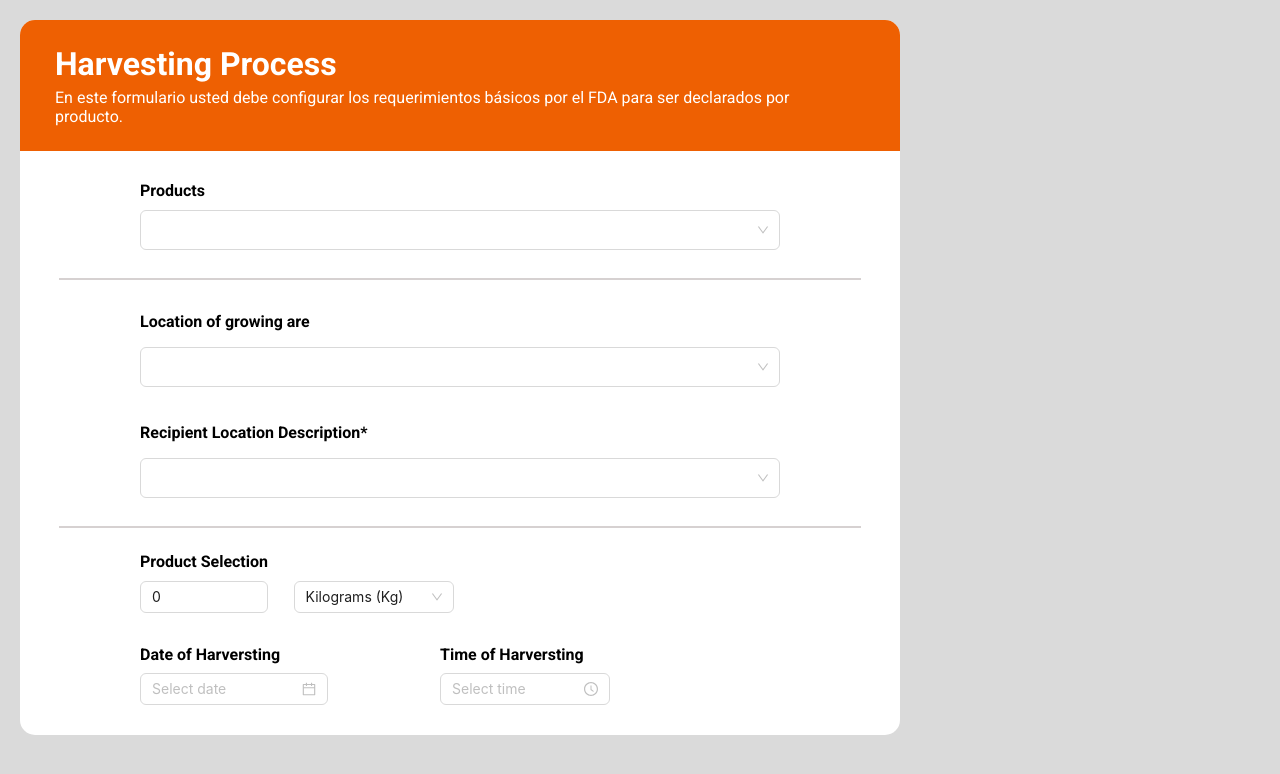
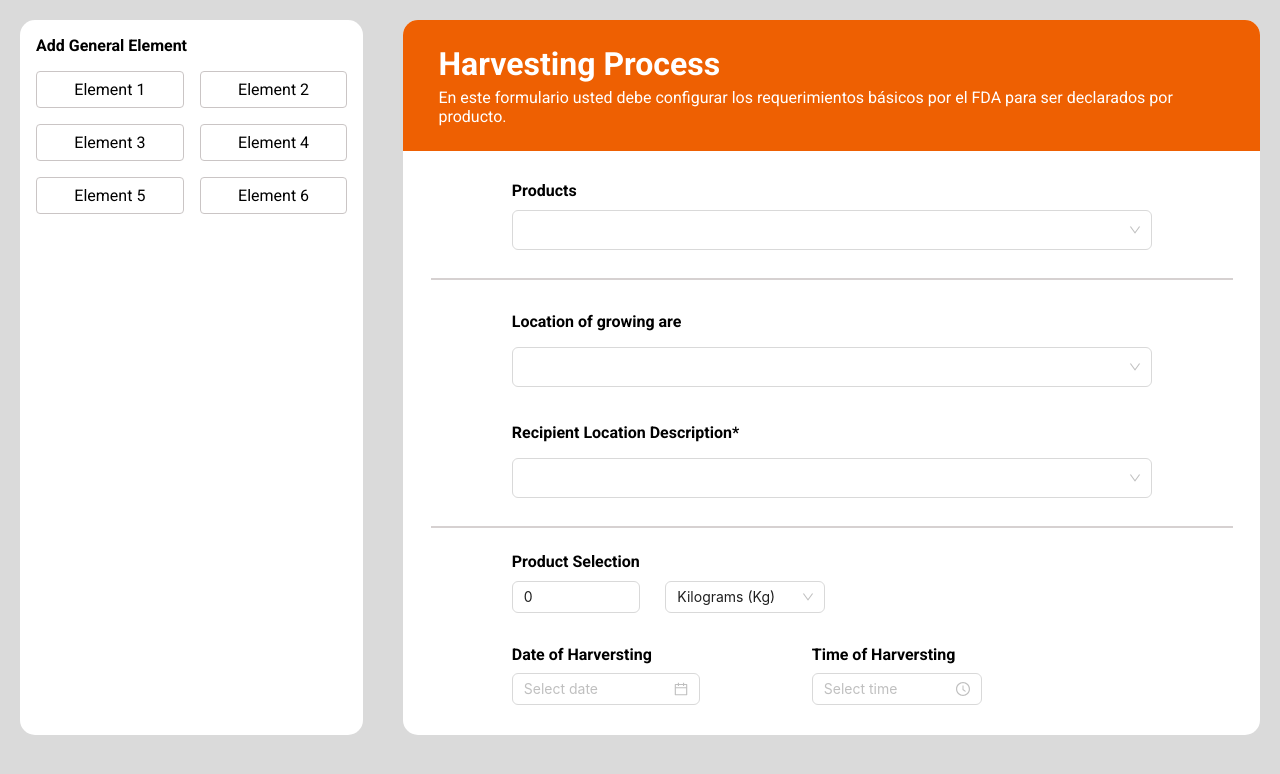
Before and after one commit to Pipeto84/dnd_darwin, a React (Create React App) app: page / in a window 1280 px wide. Shown: the top 774 px of the page. Built offline with nearby package versions, Linux system fonts and the light colour scheme.

Commit message:
sin collapse

```diff
--- a/src/Styles/Drags.module.css
+++ b/src/Styles/Drags.module.css
@@ -1,8 +1,29 @@
 
 
-elements {
+.containerGeneralElements {
   width: 20rem;
   margin: 1.25rem;
+  padding: 1rem;
   background-color: #ffffff;
   border-radius: .9375rem;
 }
+
+.titleGeneralElements {
+  font-weight: bold;
+}
+
+.generalElements {
+  display: grid;
+  grid-template-columns: repeat(2, 1fr);
+  grid-template-rows: repeat(3, 1fr);
+  gap: 1rem;
+  margin-top: 1rem;
+}
+
+.generalElement {
+  text-align: center;
+  padding: .5rem;
+  border: 1px solid rgb(202, 197, 197);
+  border-radius: .25rem;
+  cursor: pointer;
+}
--- a/src/components/Drags.tsx
+++ b/src/components/Drags.tsx
@@ -2,8 +2,16 @@ import styles from '../Styles/Drags.module.css'
 
 export const Drags = () => {
   return (
-    <div className={styles.elements}>
-
+    <div className={styles.containerGeneralElements}>
+      <label className={styles.titleGeneralElements}>Add General Element</label>
+      <div className={styles.generalElements}>
+        <div className={styles.generalElement}>Element 1</div>
+        <div className={styles.generalElement}>Element 2</div>
+        <div className={styles.generalElement}>Element 3</div>
+        <div className={styles.generalElement}>Element 4</div>
+        <div className={styles.generalElement}>Element 5</div>
+        <div className={styles.generalElement}>Element 6</div>
+      </div>
     </div>
   )
 }
```
